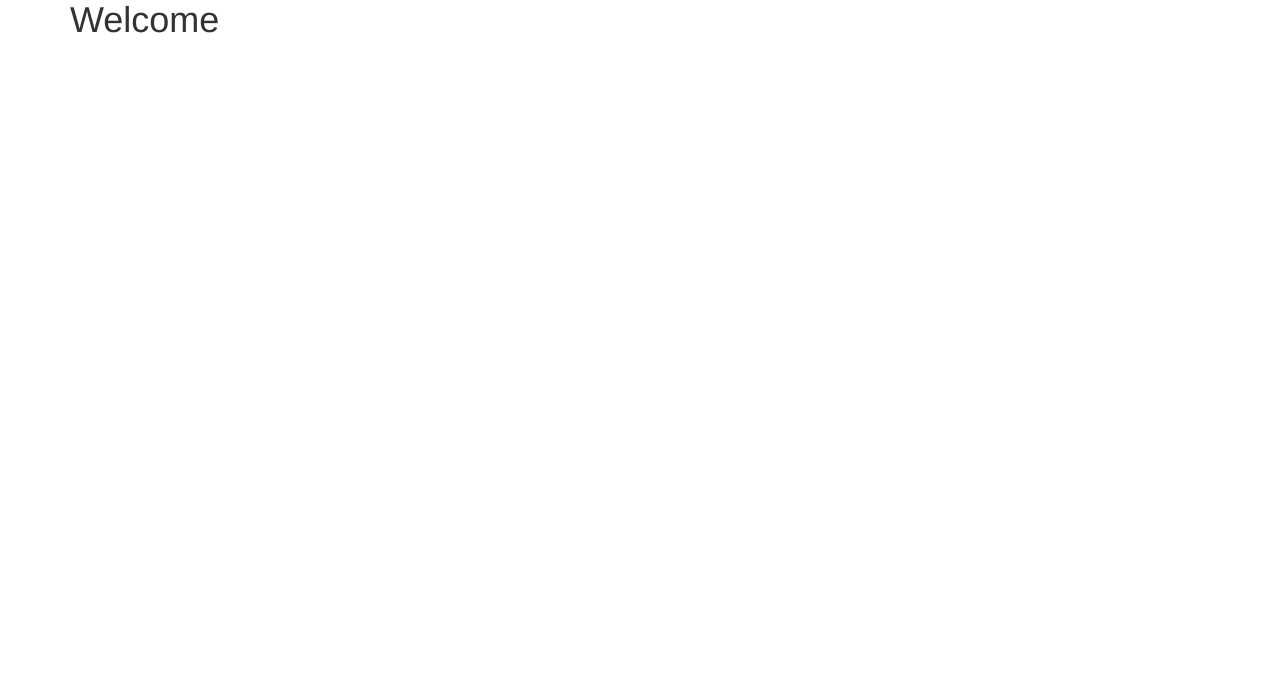
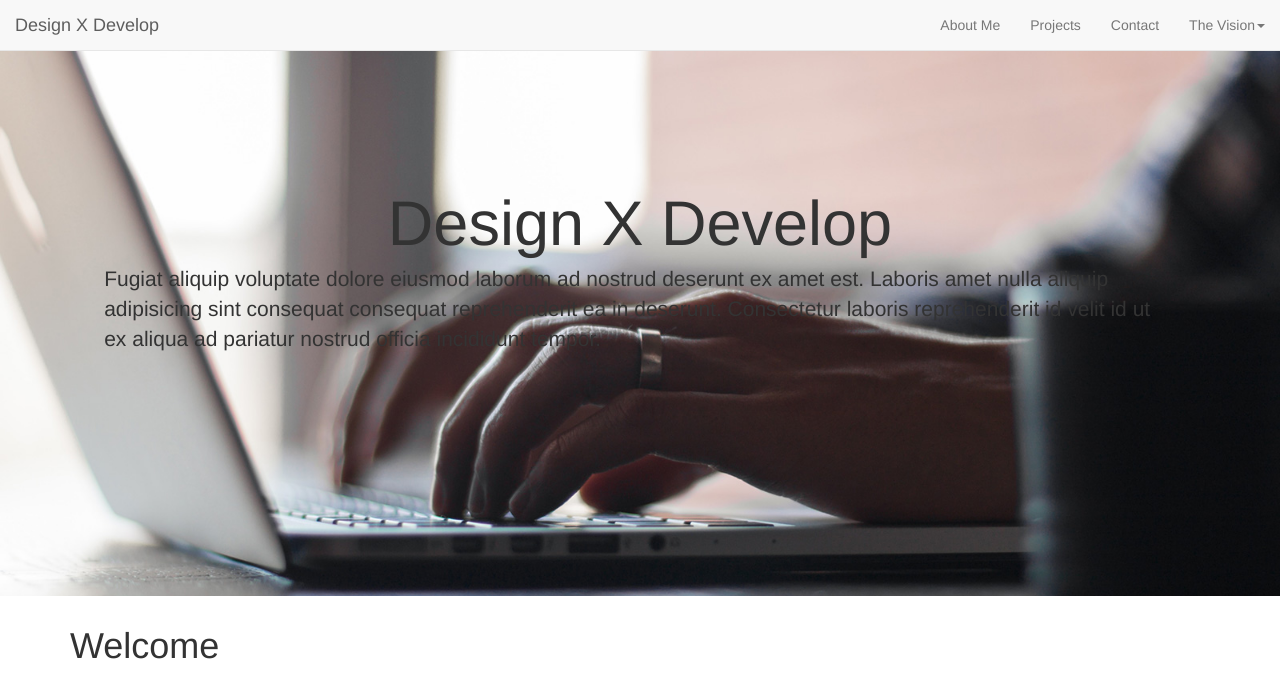
Before and after one commit to austin-thesing/designxdevelop, a plain HTML site: page index.html in a window 1280 px wide. Drawn offline with nearby package versions, Linux system fonts and the light colour scheme.

Commit message:
Basic Nav Structure/Banner

```diff
--- a/css/custom.scss
+++ b/css/custom.scss
@@ -0,0 +1,25 @@
+@import "palette.scss";
+
+div.banner {
+  background-image: url('../img/banner_fix.jpg');
+  width: auto;
+  background-size: cover;
+  div.container {
+    height: 500px;
+    max-height: 100%;
+    div.banner-content {
+      padding: 3%;
+      h1 {
+        text-align: center;
+        margin-top: 10% !important;
+      }
+      p {
+        margin-top: 3%;
+      }
+    }
+  }
+}
+
+.logo {
+  //
+}
--- a/index.html
+++ b/index.html
@@ -9,6 +9,68 @@
     <!-- <link rel="stylesheet" href="https://maxcdn.bootstrapcdn.com/bootstrap/3.3.6/css/bootstrap.min.css" integrity="sha384-1q8mTJOASx8j1Au+a5WDVnPi2lkFfwwEAa8hDDdjZlpLegxhjVME1fgjWPGmkzs7" crossorigin="anonymous"> -->
   </head>
   <body>
+    <div class="nav">
+      <nav class="navbar navbar-default navbar-fixed-top">
+        <div class="container-fluid">
+          <!-- Brand and toggle get grouped for better mobile display -->
+          <div class="navbar-header">
+            <button type="button" class="navbar-toggle collapsed" data-toggle="collapse" data-target="#bs-example-navbar-collapse-1" aria-expanded="false">
+              <span class="sr-only">Toggle navigation</span>
+              <span class="icon-bar"></span>
+              <span class="icon-bar"></span>
+              <span class="icon-bar"></span>
+            </button>
+            <a class="navbar-brand logo" href="index.html">Design X Develop</a>
+          </div>
+
+          <!-- Collect the nav links, forms, and other content for toggling -->
+          <div class="collapse navbar-collapse" id="bs-example-navbar-collapse-1">
+            <!-- <ul class="nav navbar-nav">
+              <li><a href="#">About Me<span class="sr-only">(current)</span></a></li>
+              <li><a href="#">Projects</a></li>
+              <li><a href="#">Contact</a></li>
+              <li class="dropdown">
+                <a href="#" class="dropdown-toggle" data-toggle="dropdown" role="button" aria-haspopup="true" aria-expanded="false">Dropdown <span class="caret"></span></a>
+                <ul class="dropdown-menu">
+                  <li><a href="#">About</a></li>
+                  <li><a href="#">Projects</a></li>
+                  <li><a href="#">Contact</a></li>
+                  <li role="separator" class="divider"></li>
+                  <li><a href="#">Separated link</a></li>
+                  <li role="separator" class="divider"></li>
+                  <li><a href="#">One more separated link</a></li>
+                </ul>
+              </li>
+            </ul> -->
+            <ul class="nav navbar-nav navbar-right">
+              <li><a href="#">About Me<!--<span class="sr-only">(current)</span>--></a></li>
+              <li><a href="#">Projects</a></li>
+              <li><a href="#">Contact</a></li>
+              <li class="dropdown">
+                <a href="#" class="dropdown-toggle" data-toggle="dropdown" role="button" aria-haspopup="true" aria-expanded="false">The Vision<span class="caret"></span></a>
+                <ul class="dropdown-menu">
+                  <li><a href="#">As a Developer</a></li>
+                  <li><a href="#">For Design X Develop</a></li>
+                  <li><a href="https://github.com/austin-thesing" target="_blank">Find me on GitHub</a></li>
+                  <!-- <li role="separator" class="divider"></li>
+                  <li><a href="#">Separated link</a></li> -->
+                </ul>
+              </li>
+            </ul>
+          </div><!-- /.navbar-collapse -->
+        </div><!-- /.container-fluid -->
+      </nav>
+    </div>
+    <div class="jumbotron banner">
+      <div class="container">
+        <div class="banner-content">
+          <h1 class="media media-heading">Design X Develop</h1>
+          <p class="media media-body">
+            Fugiat aliquip voluptate dolore eiusmod laborum ad nostrud deserunt ex amet est. Laboris amet nulla aliquip adipisicing sint consequat consequat reprehenderit ea in deserunt. Consectetur laboris reprehenderit id velit id ut ex aliqua ad pariatur nostrud officia incididunt tempor.
+          </p>
+        </div>
+      </div>
+    </div>
     <div class="container">
       <div class="row">
         <div class="col-md-12">
```
Also changed, not shown: css/custom.css, css/palette.scss (added), img/banner1.jpeg (added), img/banner_fix.jpg (added), vision/index.html (added).
